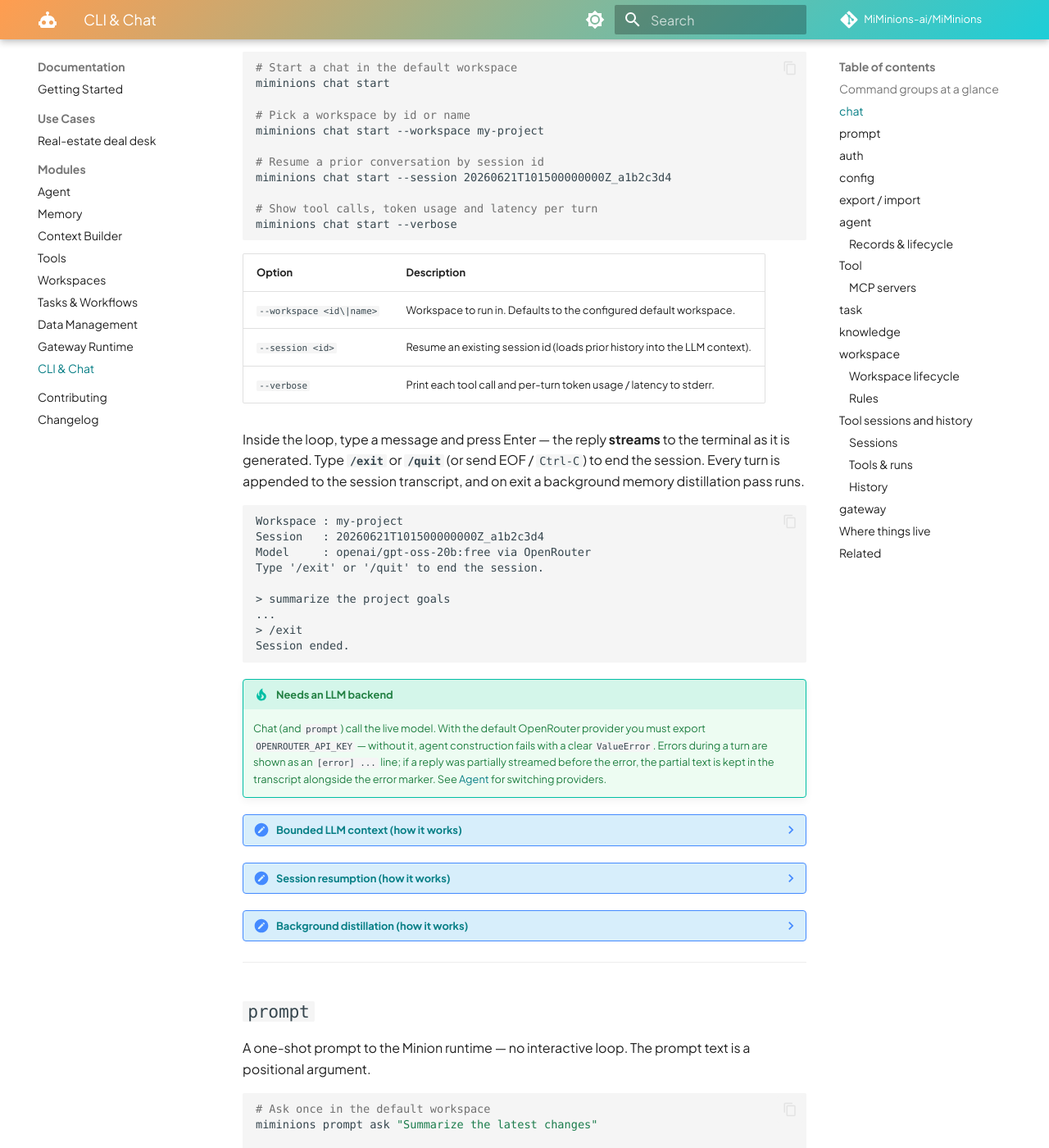
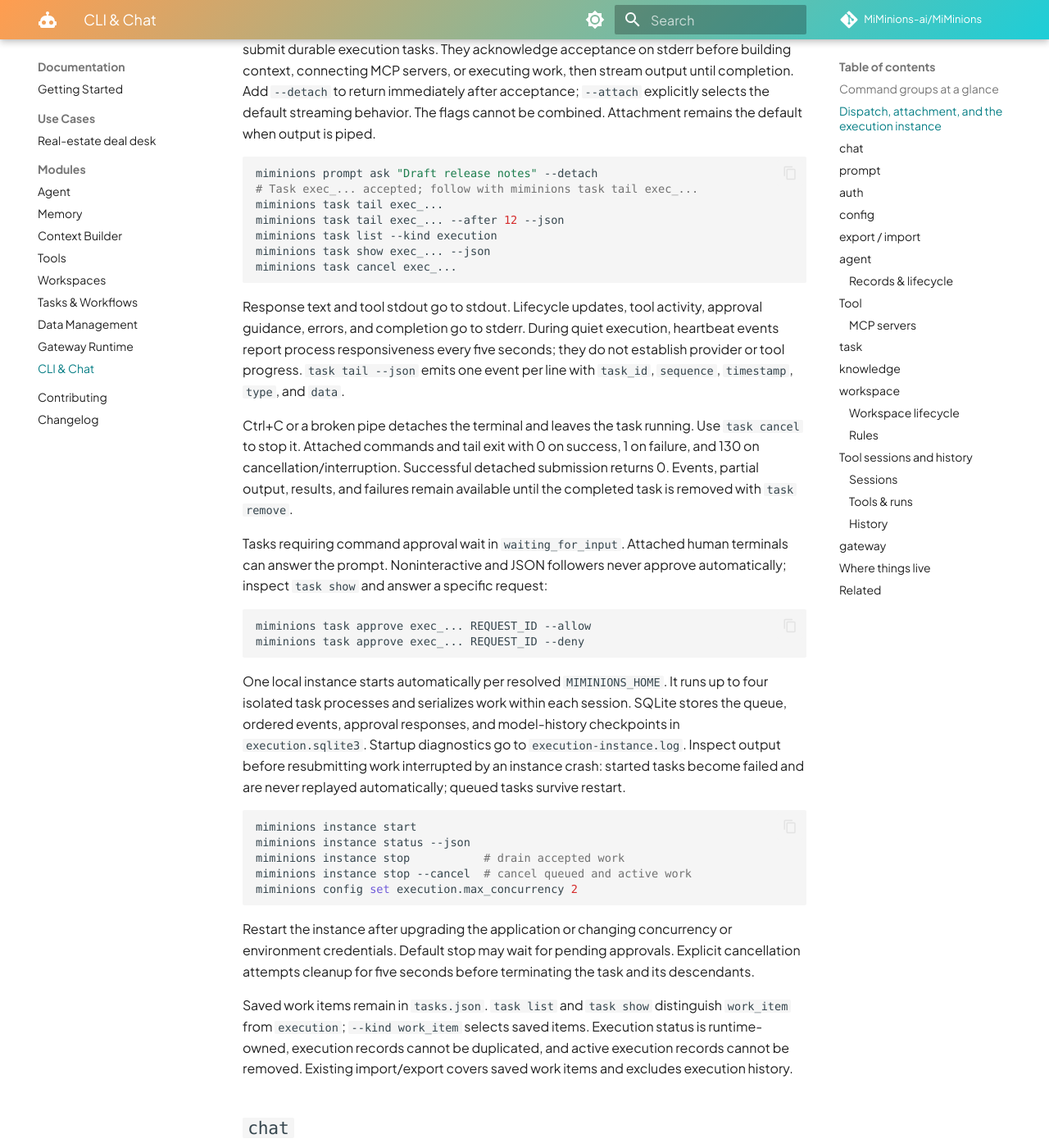
Before and after one commit to MiMinions-ai/MiMinions, an MkDocs documentation site: the page built from docs/modules/cli.md, in a window 1280 px wide and 1400 px high, scrolled down 1853 px. Shown: the whole window at 82% size. Built offline with MkDocs 1.6.1 and Material for MkDocs 9.7.7, drawn with Linux system fonts in a browser that asks for light colours; comment, search, counter and statistics services are not loaded; some of the changed text lies outside the part shown.

Commit message:
- CLI documentation

````diff
--- a/docs/modules/cli.md
+++ b/docs/modules/cli.md
@@ -46,6 +46,72 @@ miminions init --force
 
 ---
 
+## Dispatch, attachment, and the execution instance
+
+`prompt ask`, `agent ask`, `agent run`, `tool execute`, `tool session execute`, and
+`tool test` submit durable execution tasks. They acknowledge acceptance on stderr
+before building context, connecting MCP servers, or executing work, then stream
+output until completion. Add `--detach` to return immediately after acceptance;
+`--attach` explicitly selects the default streaming behavior. The flags cannot be
+combined. Attachment remains the default when output is piped.
+
+```bash
+miminions prompt ask "Draft release notes" --detach
+# Task exec_... accepted; follow with miminions task tail exec_...
+miminions task tail exec_...
+miminions task tail exec_... --after 12 --json
+miminions task list --kind execution
+miminions task show exec_... --json
+miminions task cancel exec_...
+```
+
+Response text and tool stdout go to stdout. Lifecycle updates, tool activity,
+approval guidance, errors, and completion go to stderr. During quiet execution,
+heartbeat events report process responsiveness every five seconds; they do not
+establish provider or tool progress. `task tail --json` emits one event per line
+with `task_id`, `sequence`, `timestamp`, `type`, and `data`.
+
+Ctrl+C or a broken pipe detaches the terminal and leaves the task running. Use
+`task cancel` to stop it. Attached commands and tail exit with 0 on success, 1 on
+failure, and 130 on cancellation/interruption. Successful detached submission
+returns 0. Events, partial output, results, and failures remain available until
+the completed task is removed with `task remove`.
+
+Tasks requiring command approval wait in `waiting_for_input`. Attached human
+terminals can answer the prompt. Noninteractive and JSON followers never approve
+automatically; inspect `task show` and answer a specific request:
+
+```bash
+miminions task approve exec_... REQUEST_ID --allow
+miminions task approve exec_... REQUEST_ID --deny
+```
+
+One local instance starts automatically per resolved `MIMINIONS_HOME`. It runs
+up to four isolated task processes and serializes work within each session.
+SQLite stores the queue, ordered events, approval responses, and model-history
+checkpoints in `execution.sqlite3`. Startup diagnostics go to
+`execution-instance.log`. Inspect output before resubmitting work interrupted by
+an instance crash: started tasks become failed and are never replayed
+automatically; queued tasks survive restart.
+
+```bash
+miminions instance start
+miminions instance status --json
+miminions instance stop           # drain accepted work
+miminions instance stop --cancel  # cancel queued and active work
+miminions config set execution.max_concurrency 2
+```
+
+Restart the instance after upgrading the application or changing concurrency or environment credentials.
+Default stop may wait for pending approvals. Explicit cancellation attempts
+cleanup for five seconds before terminating the task and its descendants.
+
+Saved work items remain in `tasks.json`. `task list` and `task show` distinguish
+`work_item` from `execution`; `--kind work_item` selects saved items. Execution
+status is runtime-owned, execution records cannot be duplicated, and active
+execution records cannot be removed. Existing import/export covers saved work
+items and excludes execution history.
+
 ## `chat`
 
 An interactive, async conversation with a live Minion bound to a workspace.
@@ -75,7 +141,6 @@ Inside the loop, type a message and press Enter — the reply **streams** to the
 ```text
 Workspace : my-project
 Session   : 20260621T101500000000Z_a1b2c3d4
-Model     : openai/gpt-oss-20b:free via OpenRouter
 Type '/exit' or '/quit' to end the session.
 
 > summarize the project goals
@@ -91,10 +156,10 @@ Session ended.
     Before each turn the in-memory history passed to the LLM is capped at the most recent **40 messages** via `trim_message_history`, cutting only at a user-prompt turn boundary so tool call/return pairs are never split. The JSONL transcript on disk always stays complete — only the model's context window is bounded.
 
 ??? note "Session resumption (how it works)"
-    Passing `--session <id>` loads the append-only `.jsonl` transcript from `JsonlSessionStore` and converts it back into native pydantic-ai messages via `load_as_pydantic_messages()`, giving the LLM full conversational context from prior runs. New sessions get an id of the form `YYYYMMDDTHHMMSSffffffZ_<8-char-uuid>`. Transcripts live under `<workspace_root>/sessions/`.
+    Passing `--session <id>` restores the native model-message checkpoint, including tool exchanges. Older sessions without a checkpoint fall back to the append-only `.jsonl` transcript. New sessions get an id of the form `YYYYMMDDTHHMMSSffffffZ_<8-char-uuid>`. Transcripts live under `<workspace_root>/sessions/`.
 
 ??? note "Background distillation (how it works)"
-    When the chat loop ends, a `MemoryDistiller` runs in the `finally` block over the session transcript. It promotes extracted memory across three tiers — Tier 1 → `HISTORY.md`, Tier 2 → `MEMORY.md` "Project Facts", Tier 3 → the global SQLite insight DB at `~/.miminions/global_memory.db`. If a real model is available it uses `create_llm_filter(model)` to extract facts; otherwise it runs the pipeline with an empty placeholder filter. Distillation failures are caught and reported as a warning rather than crashing your terminal. See [Memory](memory.md) for the full pipeline.
+    After chat exits, a separate `session_distill` task runs after outstanding session turns finish. Follow its acknowledged task ID to see progress or errors. `MemoryDistiller` promotes extracted memory across three tiers: Tier 1 → `HISTORY.md`, Tier 2 → `MEMORY.md` "Project Facts", Tier 3 → the global SQLite insight DB. Distillation failures are recorded on that task and do not fail the chat terminal. See [Memory](memory.md) for the full pipeline.
 
 ---
 
@@ -117,6 +182,9 @@ miminions prompt ask "Draft a release note" --workspace my-project --session my-
 | `--session <id>` | Optional existing session id; a new one is created if omitted. |
 
 The command builds a workspace context string via [`ContextBuilder`](context.md), records both the user prompt and assistant reply to the session transcript, and prints the reply. If the workspace does not exist it is created and its files are initialized.
+
+Supplying `--session` continues the saved model history and orders the prompt
+with chat turns in the same workspace session.
 
 ---
 
@@ -240,8 +308,8 @@ miminions agent remove researcher
 
 `show <ref>` accepts an exact id, an id prefix, or an exact agent name.
 
-!!! warning "`run --async` is not functional"
-    The `--async` flag on `agent run` currently prints a `TODO` placeholder and does **not** execute anything asynchronously. Use plain `miminions agent run [id]` for real execution.
+`agent run --detach` submits the stored goal and returns after acknowledgement.
+The old `--async` placeholder flag is no longer accepted.
 
 ## Tool
 
````
